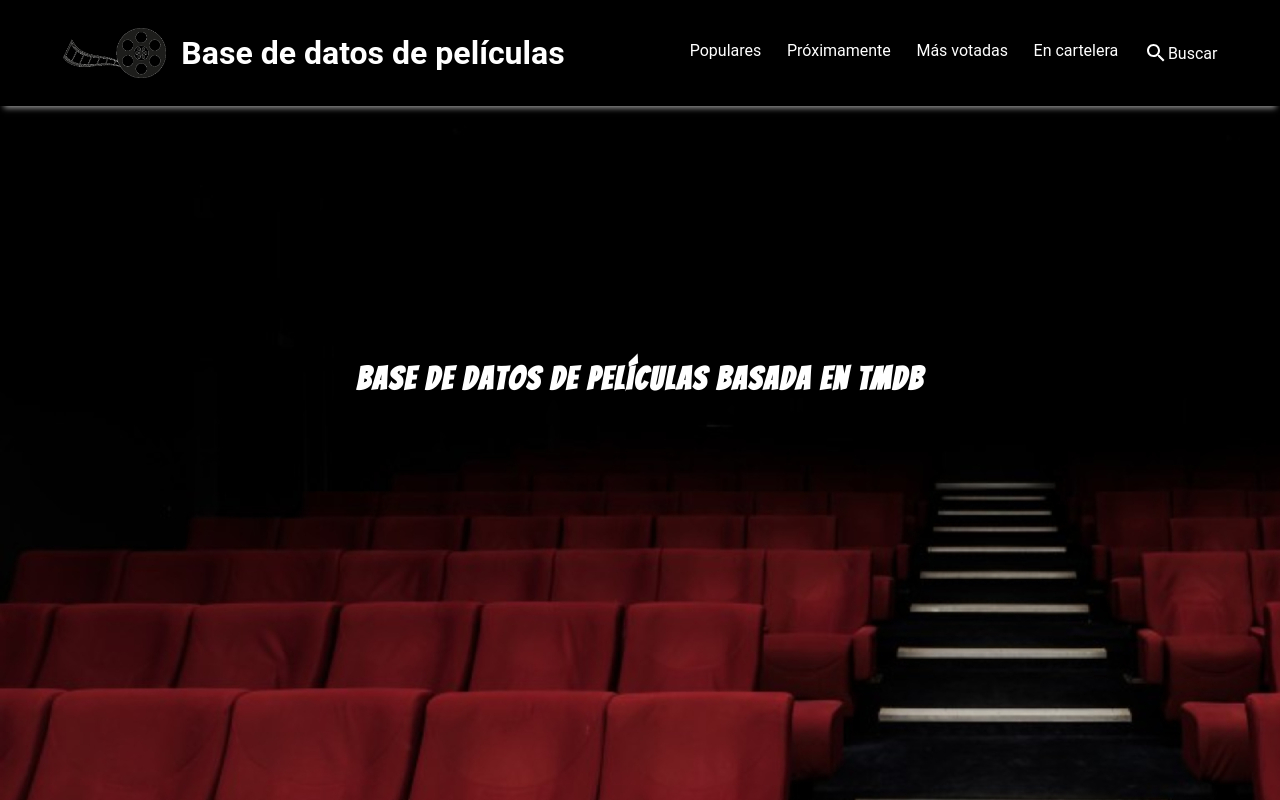
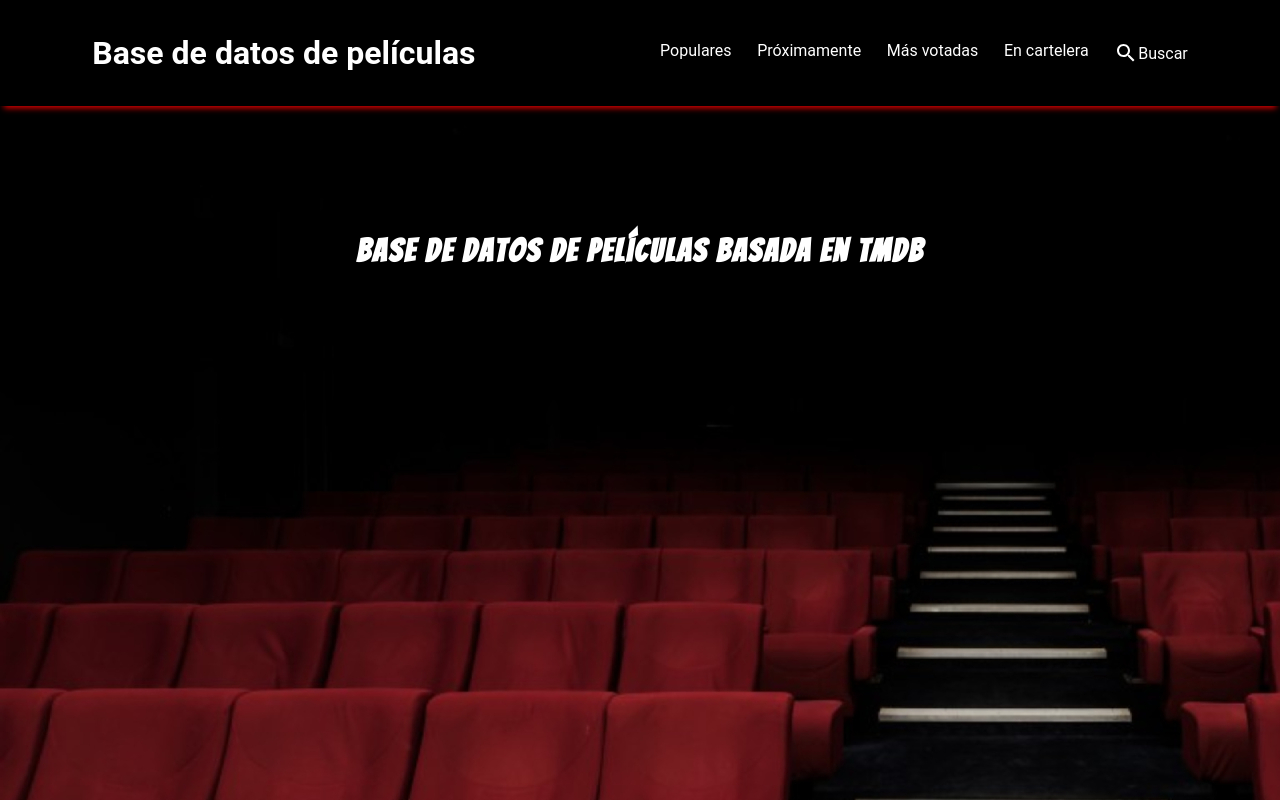
Before and after one commit to pardo30/MoviesAPI, a React (Create React App) app: page / in a window 1280 px wide. Built offline with nearby package versions, Linux system fonts and the light colour scheme.

Commit message:
Backgropund solved

```diff
--- a/src/App.css
+++ b/src/App.css
@@ -1,46 +1,12 @@
 .App {
   text-align: center;
 
-
 }
 
-.App-logo {
-  height: 40vmin;
-  pointer-events: none;
-}
-
-@media (prefers-reduced-motion: no-preference) {
-  .App-logo {
-    animation: App-logo-spin infinite 20s linear;
-  }
-}
-
-.App-header {
-  background-color: #282c34;
-  min-height: 100vh;
-  display: flex;
-  flex-direction: column;
-  align-items: center;
-  justify-content: center;
-  font-size: calc(10px + 2vmin);
-  color: white;
-}
-
-.App-link {
-  color: #61dafb;
-}
-
-@keyframes App-logo-spin {
-  from {
-    transform: rotate(0deg);
-  }
-  to {
-    transform: rotate(360deg);
-  }
-}
-
-.background{
-  position: absolute;
+.backgroundApp{
+  background-image: url('./img/background_cinema.jpg');
+  /* background-attachment: fixed; */
+  position: fixed;
   top: 0;
   right: 0;
   bottom: 0;
@@ -48,8 +14,3 @@
   z-index: -5;
   overflow: hidden;
 }
-
-.blackBack{
-  overflow: hidden;;
-  z-index: -10;
-}
--- a/src/App.js
+++ b/src/App.js
@@ -18,7 +18,7 @@ function App() {
           <Route path='/' component={Home} />
         </Switch>
       </BrowserRouter>
-      <div className='blackBack'></div>
+      <div className='backgroundApp'></div>
     </div>
   );
 }
--- a/src/components/Header.scss
+++ b/src/components/Header.scss
@@ -10,7 +10,7 @@ header{
     background-color: none;
     color: white;
 
-    box-shadow: 0 6px 6px -4px $grey-2;
+    box-shadow: 0 6px 6px -4px $red-1;
 
     padding: 0;
 
--- a/src/components/Home.scss
+++ b/src/components/Home.scss
@@ -1,7 +1,7 @@
 @import url('https://fonts.googleapis.com/css2?family=Bangers&display=swap');
 
 .home{
-    margin: 20% auto 20%;
+    margin: 10% auto 20%;
     color: white;
     font-family: 'Bangers';
     letter-spacing: 2px;
--- a/src/components/Pages.scss
+++ b/src/components/Pages.scss
@@ -5,6 +5,8 @@
     flex-direction: row;
     justify-content: center;
     align-items: center;
+
+    color: white;
 
     margin: 20px 0 20px;
 
--- a/src/components/Title.jsx
+++ b/src/components/Title.jsx
@@ -1,11 +1,9 @@
 import React from 'react';
 import './Title.scss';
-import movieImg from '../img/movie.png';
 
 const Title = () => {
     return (
         <div className='title'>
-            <img src={movieImg} alt="Imagen de rollo de pelicula"/>
             <h1> Base de datos de películas</h1>
         </div>
     )
--- a/src/container/Movies/Movies.jsx
+++ b/src/container/Movies/Movies.jsx
@@ -3,7 +3,7 @@ import axios from 'axios';
 import Movie from '../../components/Movie';
 import MovieTitle from '../../components/MovieTitle';
 import Pages from '../../components/Pages';
-import background from '../../img/background_cinema.jpg';
+//import background from '../../img/background_cinema.jpg';
 import './Movies.scss';
 
 const Movies = props => {
@@ -39,12 +39,7 @@ const Movies = props => {
                 back={back}
                 forward={forward}
             />
-            <div className='background' style={{ backgroundImage: `url(${background})` }} ></div>
-            {/* <div className='pagesBar'>
-                <button onClick={()=>setPage(page - 1)}>atrás</button>
-                <div>{selectedPage} / 500 </div>
-                <button onClick={()=>setPage(page + 1)}>delante</button>
-            </div> */}
+
         </div>
     )
 }
--- a/src/container/Movies/Search.jsx
+++ b/src/container/Movies/Search.jsx
@@ -33,7 +33,7 @@ const Search = () => {
         }, [search]);
 
     return (
-        <div className='search-box' className='background' style={{ backgroundImage: `url(${background})` }}>
+        <div className='search-box'>
             <h3 className="searchTitle">Busca una pelicula dentro la enorme base de datos de TMDB</h3>
            <form className="searchBar" onSubmit={handleSubmit} >
                 <input
@@ -51,6 +51,7 @@ const Search = () => {
            <div className="result">
                {movies?.map(movie=><Movie movie={movie} key={movie.id}/>)}
            </div>
+           <div className='background' style={{ backgroundImage: `url(${background})` }} ></div>
         </div>
     )
 }
```
Also changed, not shown: src/container/Movies/Movies.scss (line endings or trailing spaces).
